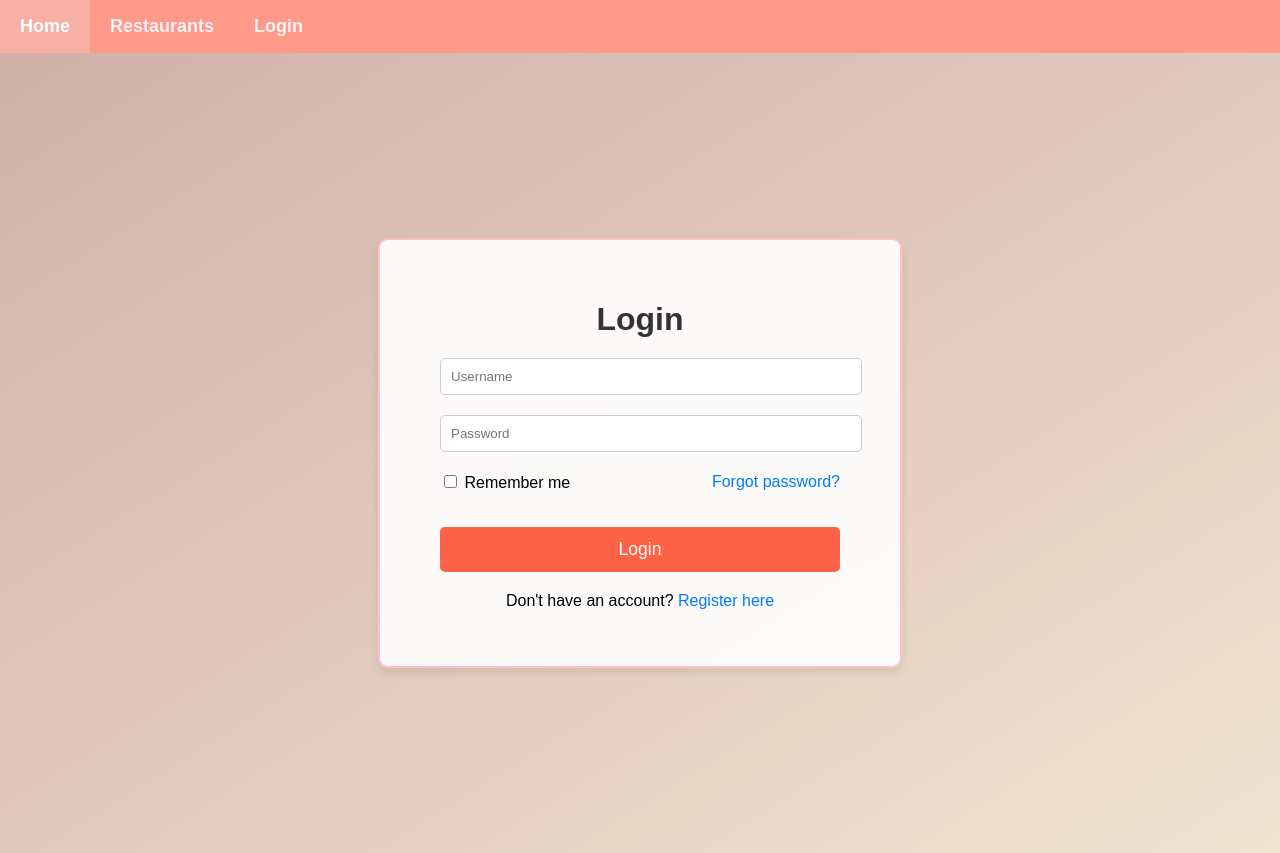
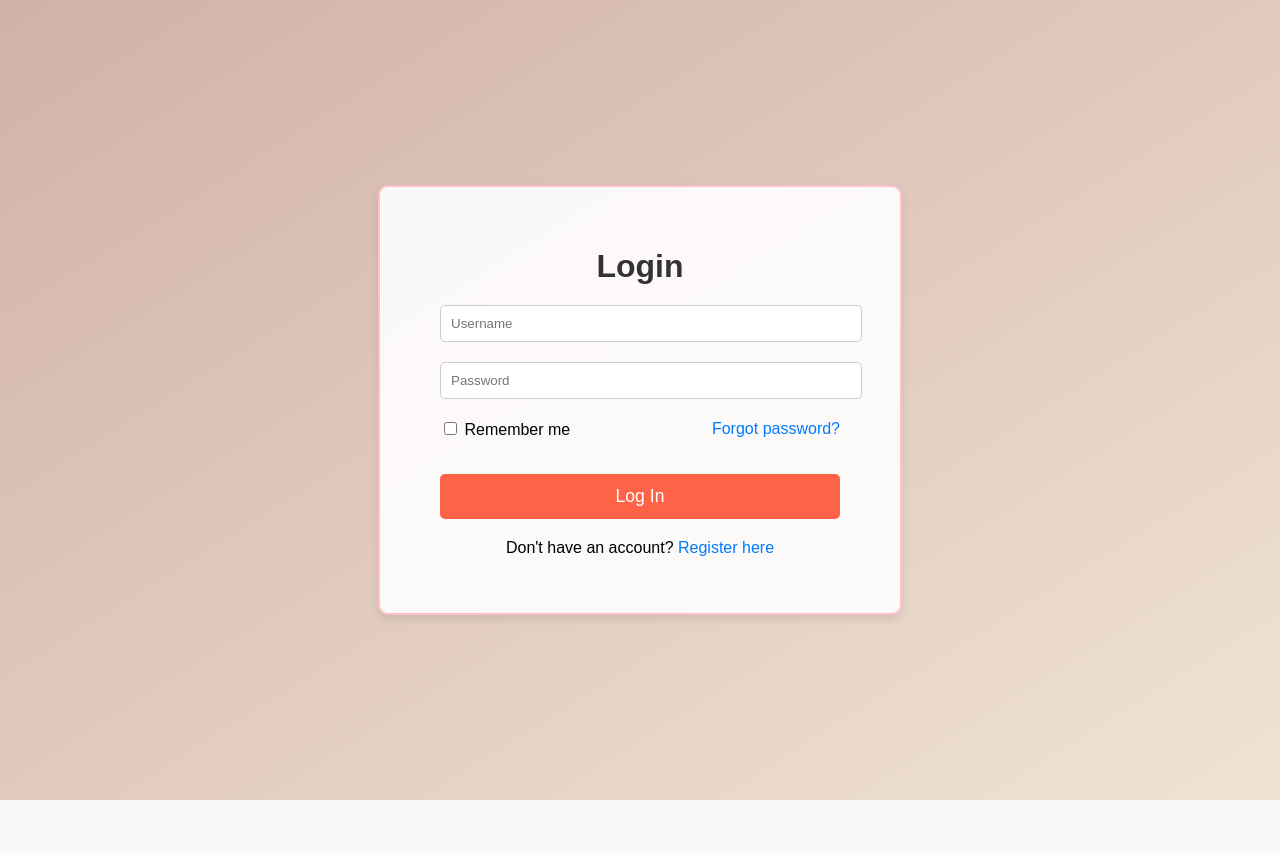
Before and after one commit to Rediet-Ayalew/Are-you-Hungry-, a Python web app: template templates/login.html in a window 1280 px wide. After the commit the page ends 800 px from the top, so only its background shows below. Run offline with Jinja, Linux system fonts and the light colour scheme; the template is opened without the code that fills it, so the values that code supplies are empty.

Commit message:
Update login.html

```diff
--- a/templates/login.html
+++ b/templates/login.html
@@ -4,22 +4,8 @@
     <meta charset="UTF-8">
     <meta name="viewport" content="width=device-width, initial-scale=1.0">
     <title>Login</title>
-    <link rel="stylesheet" href="/static/css/styles.css"> <!-- Link to the external CSS -->
+    <link rel="stylesheet" href="/static/css/styles.css">
 </head>
-<body>
-
-    <!-- Navigation Bar -->
-    <nav class="topnav">
-        <a href="/home">Home</a>
-        <a href="/restaurants">Restaurants</a>
-        {% if 'user_id' in session %}
-            <a href="/profile/{{ session['user_id'] }}">Profile</a>
-            <a href="/logout">Logout</a>
-        {% else %}
-            <a href="/login">Login</a>
-        {% endif %}
-    </nav>
-
 
     <!-- Login Form Container -->
     <div class="login-page">
@@ -36,15 +22,19 @@
                     <label>
                         <input type="checkbox"> Remember me
                     </label>
-                    <a href="#">Forgot password?</a>
+                    <a href="/forgotpassword">Forgot password?</a> <!--Link to Forgot Password-->
                 </div>
-                <button type="submit" class="btn">Login</button>
+                <button type="submit" class="btn">Log In</button>
             </form>
             <div class="register-link">
                 <p>Don't have an account? <a href="/register">Register here</a></p>
             </div>
         </div>
     </div>
-
+</head>
+            <!-- Error Message Display -->
+            {% if error_message %}
+                <p class="error">{{ error_message }}</p>
+            {% endif %}
 </body>
 </html>
```
